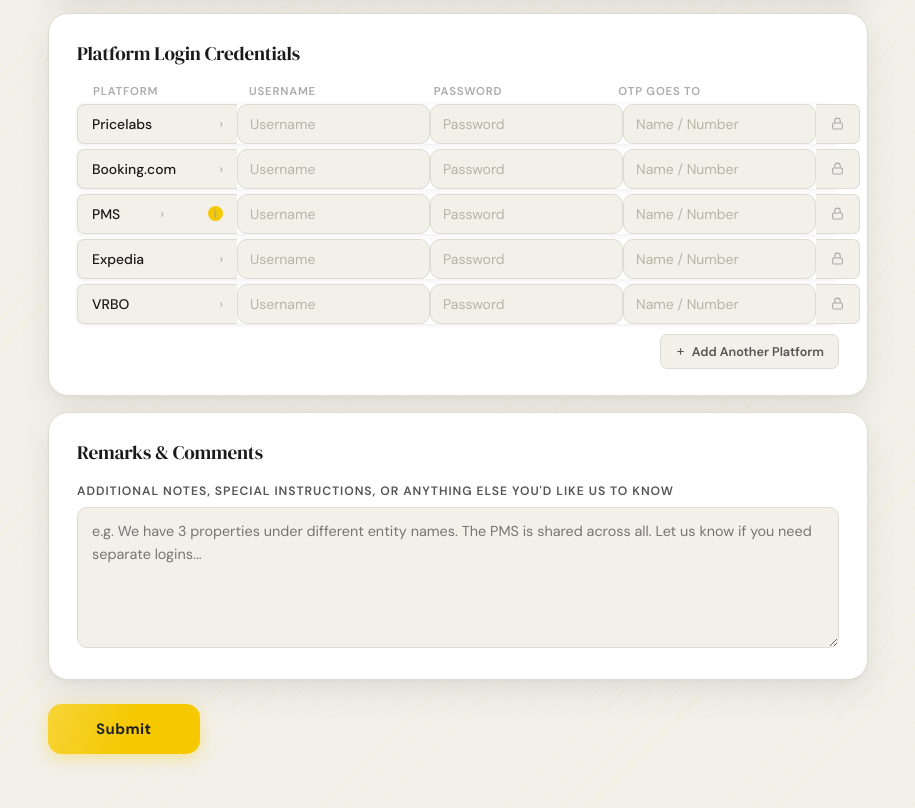
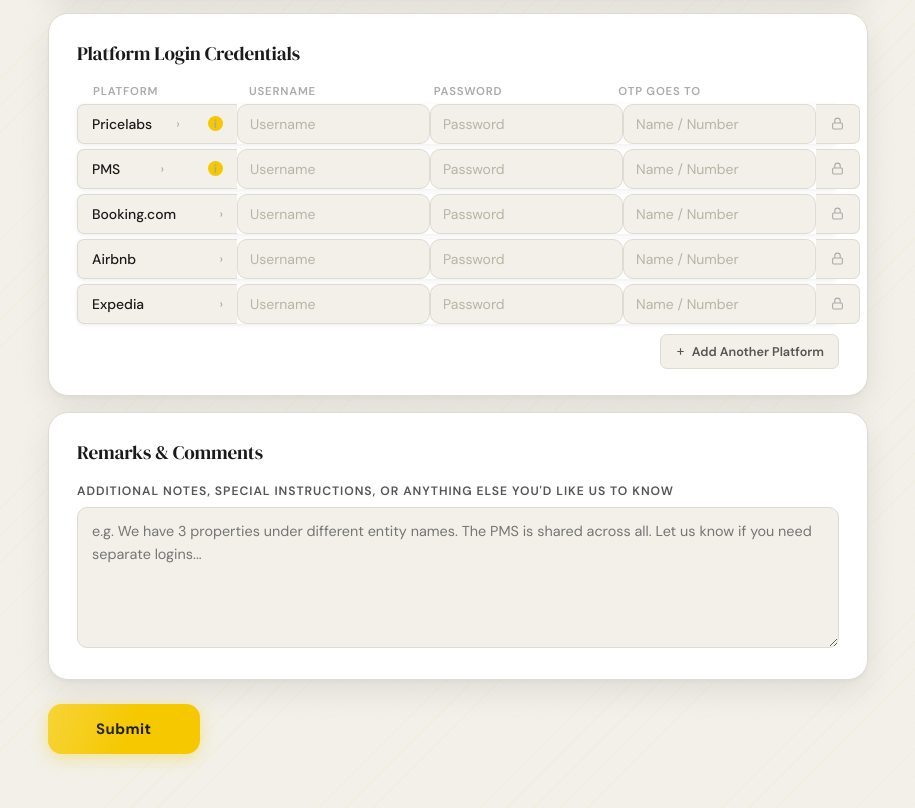
Before and after one commit to Samruddhi990PM/PartnerAccountDetails, a website: page public/index.html in a window 1280 px wide. Shown: the part 1091-1899 px from the top of the page, without its empty margins (182-1097 px from the left). Drawn offline with Linux system fonts and the light colour scheme.

Commit message:
Pricelabs tooltip, VRBO to Airbnb, reorder platforms

```diff
--- a/public/index.html
+++ b/public/index.html
@@ -502,7 +502,7 @@ hr.div { border: none; border-top: 1px solid var(--inp-border); margin: 20px 0;
         <input type="text" class="pre-o" placeholder="Name / Number" style="border-radius:var(--rs);padding:8px 10px">
       </div>
       <div class="pre-plat-row" style="display:grid;grid-template-columns:120px 1fr 1fr 1fr;gap:6px;margin-bottom:6px">
-        <div style="font-size:.82rem;font-weight:600;color:var(--text);padding:9px 0;display:flex;align-items:center">VRBO</div>
+        <div style="font-size:.82rem;font-weight:600;color:var(--text);padding:9px 0;display:flex;align-items:center">Airbnb</div>
         <input type="text" class="pre-u" placeholder="Username" style="border-radius:var(--rs);padding:8px 10px">
         <input type="password" class="pre-p" placeholder="Password" style="border-radius:var(--rs);padding:8px 10px">
         <input type="text" class="pre-o" placeholder="Name / Number" style="border-radius:var(--rs);padding:8px 10px">
@@ -547,7 +547,7 @@ hr.div { border: none; border-top: 1px solid var(--inp-border); margin: 20px 0;
   <div class="modal">
     <h3>Notification Email Settings</h3>
     <p>Update the email address that receives all form submission details in a tabular summary.</p>
-    <div class="mf"><label>Recipient Email Address</label><input type="email" id="notif-email" value="samruddhi.waghchaure@strategycues.com"></div>
+    <div class="mf"><label>Recipient Email Address</label><input type="email" id="notif-email" value="reports@strategycues.com"></div>
     <div class="modal-foot">
       <button class="btn-mc" onclick="closeOv('modal-email')">Cancel</button>
       <button class="btn-ms" onclick="saveEmail()">Save Email</button>
@@ -690,11 +690,11 @@ hr.div { border: none; border-top: 1px solid var(--inp-border); margin: 20px 0;
     </div>
 
     <div id="platform-list">
-      <div class="cred-row"><div class="cred-plat">Pricelabs <span>›</span></div><input type="text" class="cred-inp" placeholder="Username"><input type="password" class="cred-inp" placeholder="Password"><input type="text" class="cred-inp cred-otp" placeholder="Name / Number"><div class="cred-lock" onclick="togglePwd(this)"><svg width="13" height="13" viewBox="0 0 24 24" fill="none" stroke="currentColor" stroke-width="2"><rect x="3" y="11" width="18" height="11" rx="2"/><path d="M7 11V7a5 5 0 0110 0v4"/></svg></div></div>
-      <div class="cred-row"><div class="cred-plat">Booking.com <span>›</span></div><input type="text" class="cred-inp" placeholder="Username"><input type="password" class="cred-inp" placeholder="Password"><input type="text" class="cred-inp cred-otp" placeholder="Name / Number"><div class="cred-lock" onclick="togglePwd(this)"><svg width="13" height="13" viewBox="0 0 24 24" fill="none" stroke="currentColor" stroke-width="2"><rect x="3" y="11" width="18" height="11" rx="2"/><path d="M7 11V7a5 5 0 0110 0v4"/></svg></div></div>
-      <div class="cred-row"><div class="cred-plat">PMS <span>›</span><span class="tip-wrap" style="margin-left:4px;display:inline-flex;align-items:center;position:relative;z-index:50"><span class="tip-icon">i</span><span class="tip-bubble" style="width:240px;bottom:calc(100% + 8px);top:auto;left:0;transform:none;z-index:999">Property Management System such as Guesty, Hostaway, Cloudbeds, etc.</span></span></div><input type="text" class="cred-inp" placeholder="Username"><input type="password" class="cred-inp" placeholder="Password"><input type="text" class="cred-inp cred-otp" placeholder="Name / Number"><div class="cred-lock" onclick="togglePwd(this)"><svg width="13" height="13" viewBox="0 0 24 24" fill="none" stroke="currentColor" stroke-width="2"><rect x="3" y="11" width="18" height="11" rx="2"/><path d="M7 11V7a5 5 0 0110 0v4"/></svg></div></div>
-      <div class="cred-row"><div class="cred-plat">Expedia <span>›</span></div><input type="text" class="cred-inp" placeholder="Username"><input type="password" class="cred-inp" placeholder="Password"><input type="text" class="cred-inp cred-otp" placeholder="Name / Number"><div class="cred-lock" onclick="togglePwd(this)"><svg width="13" height="13" viewBox="0 0 24 24" fill="none" stroke="currentColor" stroke-width="2"><rect x="3" y="11" width="18" height="11" rx="2"/><path d="M7 11V7a5 5 0 0110 0v4"/></svg></div></div>
-      <div class="cred-row"><div class="cred-plat">VRBO <span>›</span></div><input type="text" class="cred-inp" placeholder="Username"><input type="password" class="cred-inp" placeholder="Password"><input type="text" class="cred-inp cred-otp" placeholder="Name / Number"><div class="cred-lock" onclick="togglePwd(this)"><svg width="13" height="13" viewBox="0 0 24 24" fill="none" stroke="currentColor" stroke-width="2"><rect x="3" y="11" width="18" height="11" rx="2"/><path d="M7 11V7a5 5 0 0110 0v4"/></svg></div></div>
+      <div class="cred-row"><div class="cred-plat">Pricelabs <span>&#8250;</span><span class="tip-wrap" style="margin-left:4px;display:inline-flex;align-items:center;position:relative;z-index:50"><span class="tip-icon">i</span><span class="tip-bubble" style="width:260px;bottom:calc(100% + 8px);top:auto;left:0;transform:none;z-index:999">Revenue Management System. Add below if you are using something else instead of Pricelabs.</span></span></div><input type="text" class="cred-inp" placeholder="Username"><input type="password" class="cred-inp" placeholder="Password"><input type="text" class="cred-inp cred-otp" placeholder="Name / Number"><div class="cred-lock" onclick="togglePwd(this)"><svg width="13" height="13" viewBox="0 0 24 24" fill="none" stroke="currentColor" stroke-width="2"><rect x="3" y="11" width="18" height="11" rx="2"/><path d="M7 11V7a5 5 0 0110 0v4"/></svg></div></div>
+      <div class="cred-row"><div class="cred-plat">PMS <span>&#8250;</span><span class="tip-wrap" style="margin-left:4px;display:inline-flex;align-items:center;position:relative;z-index:50"><span class="tip-icon">i</span><span class="tip-bubble" style="width:240px;bottom:calc(100% + 8px);top:auto;left:0;transform:none;z-index:999">Property Management System such as Guesty, Hostaway, Cloudbeds, etc.</span></span></div><input type="text" class="cred-inp" placeholder="Username"><input type="password" class="cred-inp" placeholder="Password"><input type="text" class="cred-inp cred-otp" placeholder="Name / Number"><div class="cred-lock" onclick="togglePwd(this)"><svg width="13" height="13" viewBox="0 0 24 24" fill="none" stroke="currentColor" stroke-width="2"><rect x="3" y="11" width="18" height="11" rx="2"/><path d="M7 11V7a5 5 0 0110 0v4"/></svg></div></div>
+      <div class="cred-row"><div class="cred-plat">Booking.com <span>&#8250;</span></div><input type="text" class="cred-inp" placeholder="Username"><input type="password" class="cred-inp" placeholder="Password"><input type="text" class="cred-inp cred-otp" placeholder="Name / Number"><div class="cred-lock" onclick="togglePwd(this)"><svg width="13" height="13" viewBox="0 0 24 24" fill="none" stroke="currentColor" stroke-width="2"><rect x="3" y="11" width="18" height="11" rx="2"/><path d="M7 11V7a5 5 0 0110 0v4"/></svg></div></div>
+      <div class="cred-row"><div class="cred-plat">Airbnb <span>&#8250;</span></div><input type="text" class="cred-inp" placeholder="Username"><input type="password" class="cred-inp" placeholder="Password"><input type="text" class="cred-inp cred-otp" placeholder="Name / Number"><div class="cred-lock" onclick="togglePwd(this)"><svg width="13" height="13" viewBox="0 0 24 24" fill="none" stroke="currentColor" stroke-width="2"><rect x="3" y="11" width="18" height="11" rx="2"/><path d="M7 11V7a5 5 0 0110 0v4"/></svg></div></div>
+      <div class="cred-row"><div class="cred-plat">Expedia <span>&#8250;</span></div><input type="text" class="cred-inp" placeholder="Username"><input type="password" class="cred-inp" placeholder="Password"><input type="text" class="cred-inp cred-otp" placeholder="Name / Number"><div class="cred-lock" onclick="togglePwd(this)"><svg width="13" height="13" viewBox="0 0 24 24" fill="none" stroke="currentColor" stroke-width="2"><rect x="3" y="11" width="18" height="11" rx="2"/><path d="M7 11V7a5 5 0 0110 0v4"/></svg></div></div>
     </div>
 
     <div style="display:flex;justify-content:flex-end;margin-top:10px">
```
